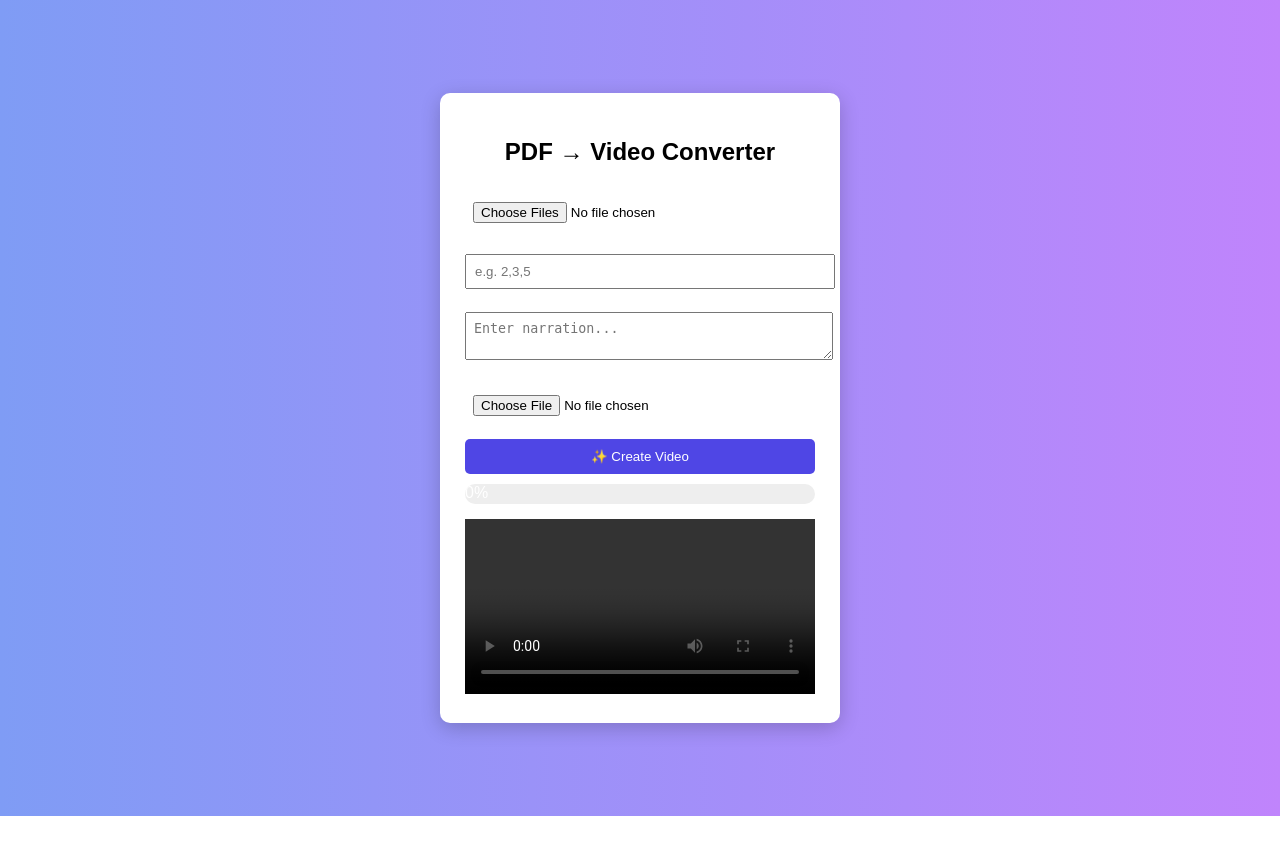
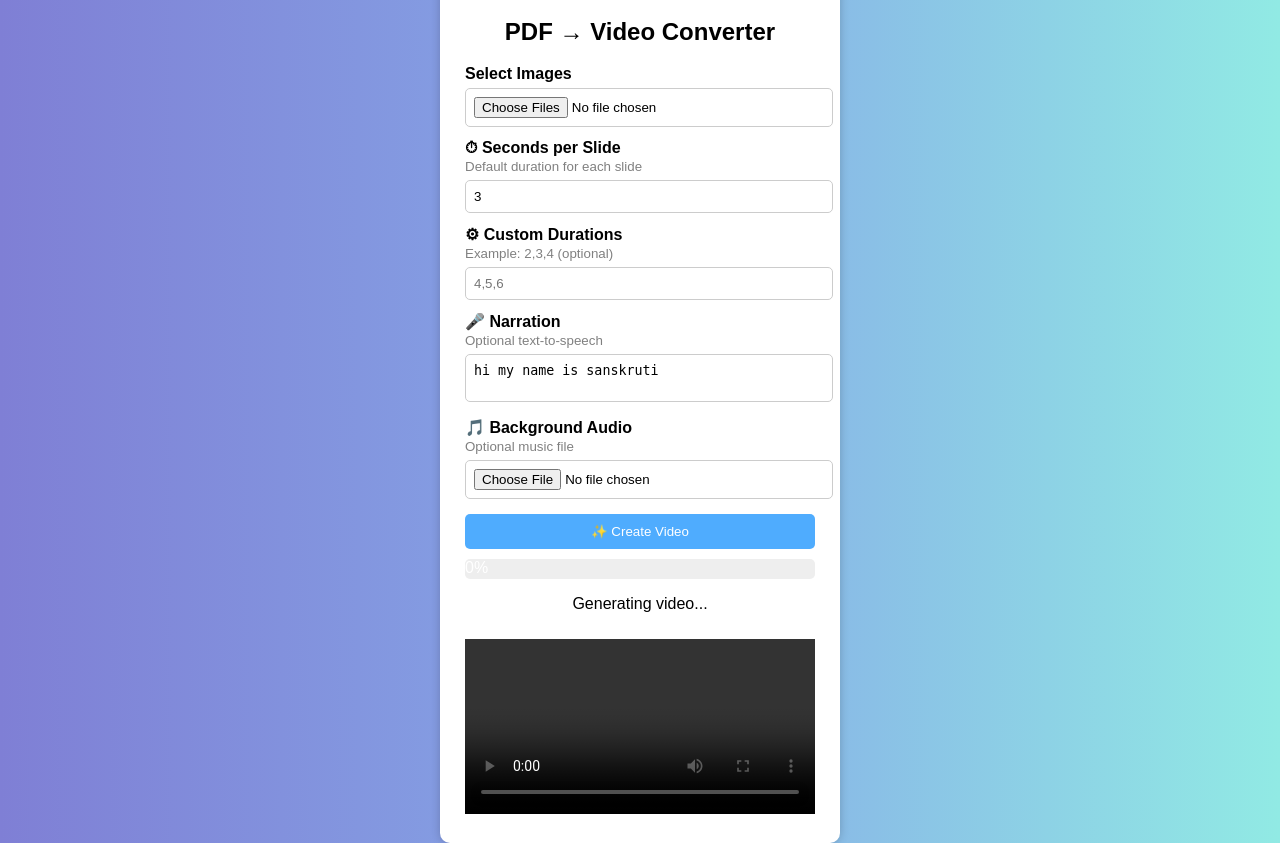
Before and after one commit to sanskrutisawant2006-pixel/pdf-to-video-converter, a Flask app: page / in a window 1280 px wide. Before the commit the page ends 816 px from the top, so only its background shows below. Run offline with Flask 3, Linux system fonts and the light colour scheme.

Commit message:
Update index.html

```diff
--- a/templates/index.html
+++ b/templates/index.html
@@ -2,10 +2,11 @@
 <html>
 <head>
     <title>PDF → Video Converter</title>
+
     <style>
         body {
             font-family: Arial;
-            background: linear-gradient(to right, #7f9cf5, #c084fc);
+            background: linear-gradient(to right, #7F7FD5, #86A8E7, #91EAE4);
             display: flex;
             justify-content: center;
             align-items: center;
@@ -17,75 +18,107 @@
             padding: 25px;
             border-radius: 10px;
             width: 350px;
-            box-shadow: 0px 5px 20px rgba(0,0,0,0.2);
+            box-shadow: 0 0 10px rgba(0,0,0,0.2);
         }
 
         h2 {
             text-align: center;
         }
 
+        label {
+            font-weight: bold;
+            display: block;
+            margin-top: 12px;
+        }
+
+        small {
+            color: gray;
+        }
+
         input, textarea {
             width: 100%;
-            margin-top: 8px;
-            margin-bottom: 15px;
             padding: 8px;
+            margin-top: 5px;
+            border-radius: 5px;
+            border: 1px solid #ccc;
+        }
+
+        textarea {
+            resize: none;
         }
 
         button {
             width: 100%;
+            margin-top: 15px;
             padding: 10px;
-            background: #4f46e5;
+            background: #4facfe;
+            border: none;
             color: white;
-            border: none;
             border-radius: 5px;
             cursor: pointer;
         }
 
         .progress {
+            width: 100%;
+            background: #eee;
             margin-top: 10px;
-            height: 20px;
-            background: #eee;
-            border-radius: 10px;
-            overflow: hidden;
+            border-radius: 5px;
         }
 
         .progress-bar {
-            height: 100%;
             width: 0%;
-            background: #4f46e5;
+            height: 20px;
+            background: #00c6ff;
             text-align: center;
             color: white;
+            border-radius: 5px;
         }
 
         video {
             width: 100%;
-            margin-top: 15px;
+            margin-top: 10px;
         }
 
-        .download {
+        a {
             display: block;
+            text-align: center;
             margin-top: 10px;
-            text-align: center;
+            padding: 10px;
             background: green;
             color: white;
-            padding: 10px;
             text-decoration: none;
             border-radius: 5px;
         }
     </style>
 </head>
+
 <body>
 
 <div class="container">
     <h2>PDF → Video Converter</h2>
 
-    <!-- IMPORTANT: name="images" -->
+    <!-- Images -->
+    <label>Select Images</label>
     <input type="file" id="images" name="file" multiple>
-    <!-- narration -->
-    <input type="text" name="durations" placeholder="e.g. 2,3,5">
-    <textarea id="narration" name="narration" placeholder="Enter narration..."></textarea>
 
-    <!-- audio (optional, backend not using but kept for UI same) -->
+    <!-- Default duration -->
+    <label>⏱ Seconds per Slide</label>
+    <small>Default duration for each slide</small>
+    <input type="number" id="default_duration" value="3">
+
+    <!-- Custom duration -->
+    <label>⚙ Custom Durations</label>
+    <small>Example: 2,3,4 (optional)</small>
+    <input type="text" id="durations" name="durations" placeholder="4,5,6">
+
+    <!-- Narration -->
+    <label>🎤 Narration</label>
+    <small>Optional text-to-speech</small>
+    <textarea id="narration" name="narration">hi my name is sanskruti</textarea>
+
+    <!-- Audio -->
+    <label>🎵 Background Audio</label>
+    <small>Optional music file</small>
     <input type="file" id="audio" name="audio">
 
     <button onclick="startProcess()">✨ Create Video</button>
@@ -94,27 +127,30 @@
         <div id="bar" class="progress-bar">0%</div>
     </div>
 
+    <p id="status" style="text-align:center;">Generating video...</p>
+
     <video id="video" controls></video>
 
-    <a id="download" class="download" href="/download" style="display:none;">⬇ Download Video</a>
+    <a id="download" href="/download" style="display:none;">⬇ Download Video</a>
 </div>
 
 <script>
 function startProcess() {
     const files = document.getElementById("images").files;
     const narration = document.getElementById("narration").value;
-    const durations = document.querySelector('[name="durations"]').value;
+    const durations = document.getElementById("durations").value;
+    const default_duration = document.getElementById("default_duration").value;
     const audio = document.getElementById("audio").files[0];
 
     let formData = new FormData();
 
-    // VERY IMPORTANT 👇
     for (let i = 0; i < files.length; i++) {
-        formData.append("file", files[i]);  // must match backend
+        formData.append("file", files[i]);
     }
 
     formData.append("narration", narration);
     formData.append("durations", durations);
+    formData.append("default_duration", default_duration);
 
     if (audio) {
         formData.append("audio", audio);
@@ -125,7 +161,6 @@ function startProcess() {
         body: formData
     });
 
-    // progress loop
     let interval = setInterval(() => {
         fetch("/progress")
         .then(res => res.json())
@@ -137,10 +172,12 @@ function startProcess() {
             if (data.progress >= 100) {
                 clearInterval(interval);
                 document.getElementById("download").style.display = "block";
+                document.getElementById("video").src = "/download";
             }
         });
     }, 1000);
 }
 </script>
+
 </body>
 </html>
```
